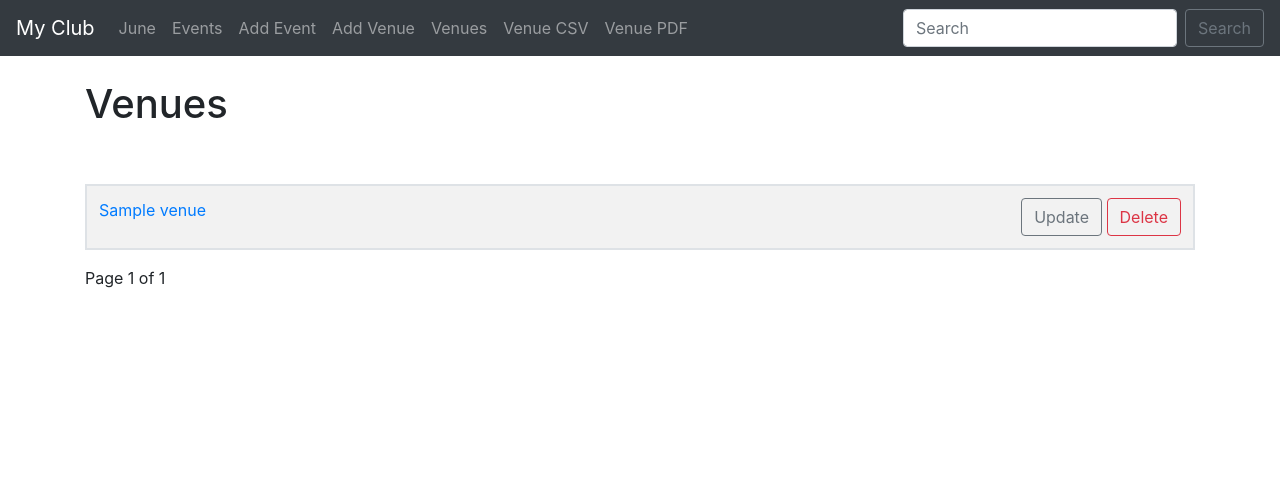
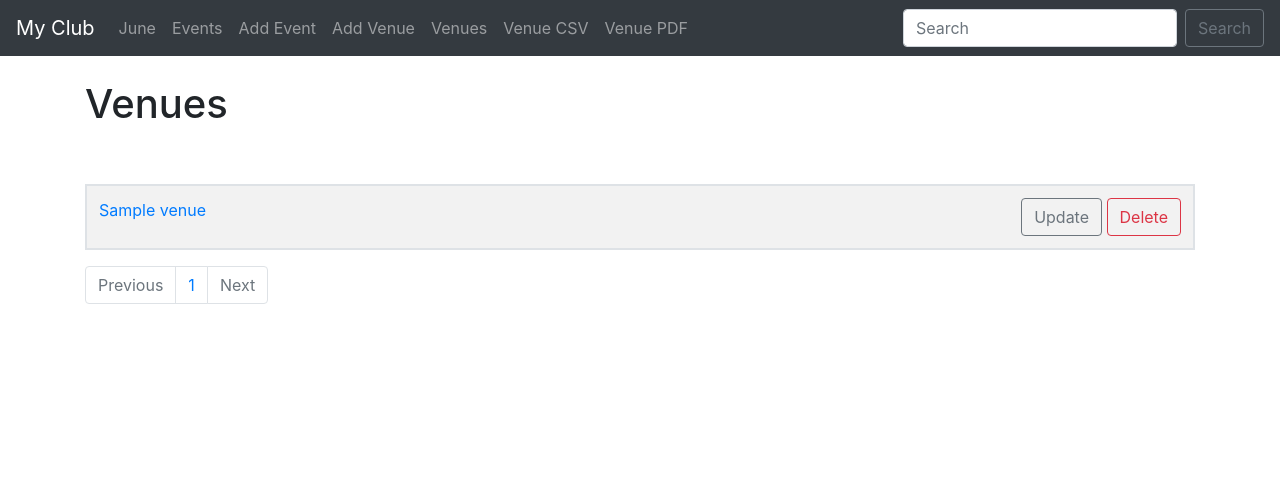
Before and after one commit to akashKarmakar02/EventDjangoApp, a Django app: template templates/events/venue.html in a window 1280 px wide. Shown: the top 504 px of the page. Run offline with Django 4.2, Linux system fonts and the light colour scheme; the template is opened without the code that fills it: most values are stand-ins (such as "Sample title", 1, 10 or a date in 2020).

Commit message:
Added bootstrap to pagination

```diff
--- a/templates/events/venue.html
+++ b/templates/events/venue.html
@@ -17,15 +17,25 @@
                 </tr>
             {% endfor %}
         </table>
-    {% if list.has_previous %}
-        <a href="?page=1">&laquo;</a>
-        <a href="?page={{ list.previous_page_number }}">previous</a>
-    {% endif %}
-    Page {{ list.number }} of {{ list.paginator.num_pages }}
-    {% if list.has_next %}
-        <a href="?page={{ list.next_page_number }}">next</a>
-        <a href="?page={{ list.paginator.num_pages }}">&raquo;</a>
-    {% endif %}
+
+{#    Pagination logic   #}
+    <nav>
+      <ul class="pagination">
+          {% if list.has_previous %}
+              <li class="page-item"><a class="page-link" href="?page={{ list.previous_page_number }}">Previous</a></li>
+          {% else %}
+              <li class="page-item disabled"><a class="page-link">Previous</a></li>
+          {% endif %}
+          {% for i in pages %}
+            <li class="page-item"><a class="page-link" href="?page={{ i }}">{{ i }}</a></li>
+          {% endfor %}
+          {% if list.has_next %}
+              <li class="page-item"><a class="page-link" href="?page={{ list.next_page_number }}">Next</a></li>
+          {% else %}
+              <li class="page-item disabled"><a class="page-link">Next</a></li>
+          {% endif %}
+      </ul>
+    </nav>
 
     </div>
 {% endblock %}
```
